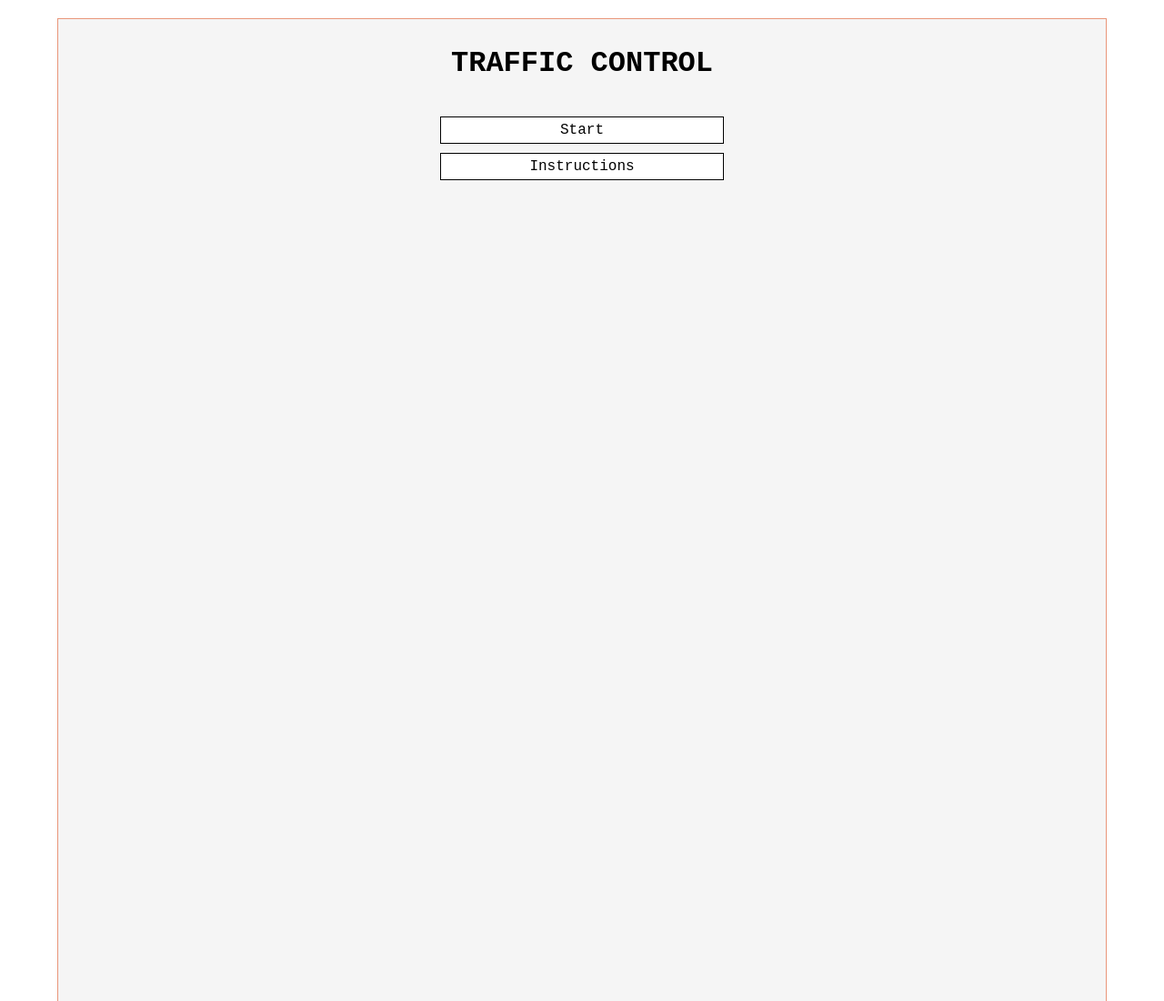
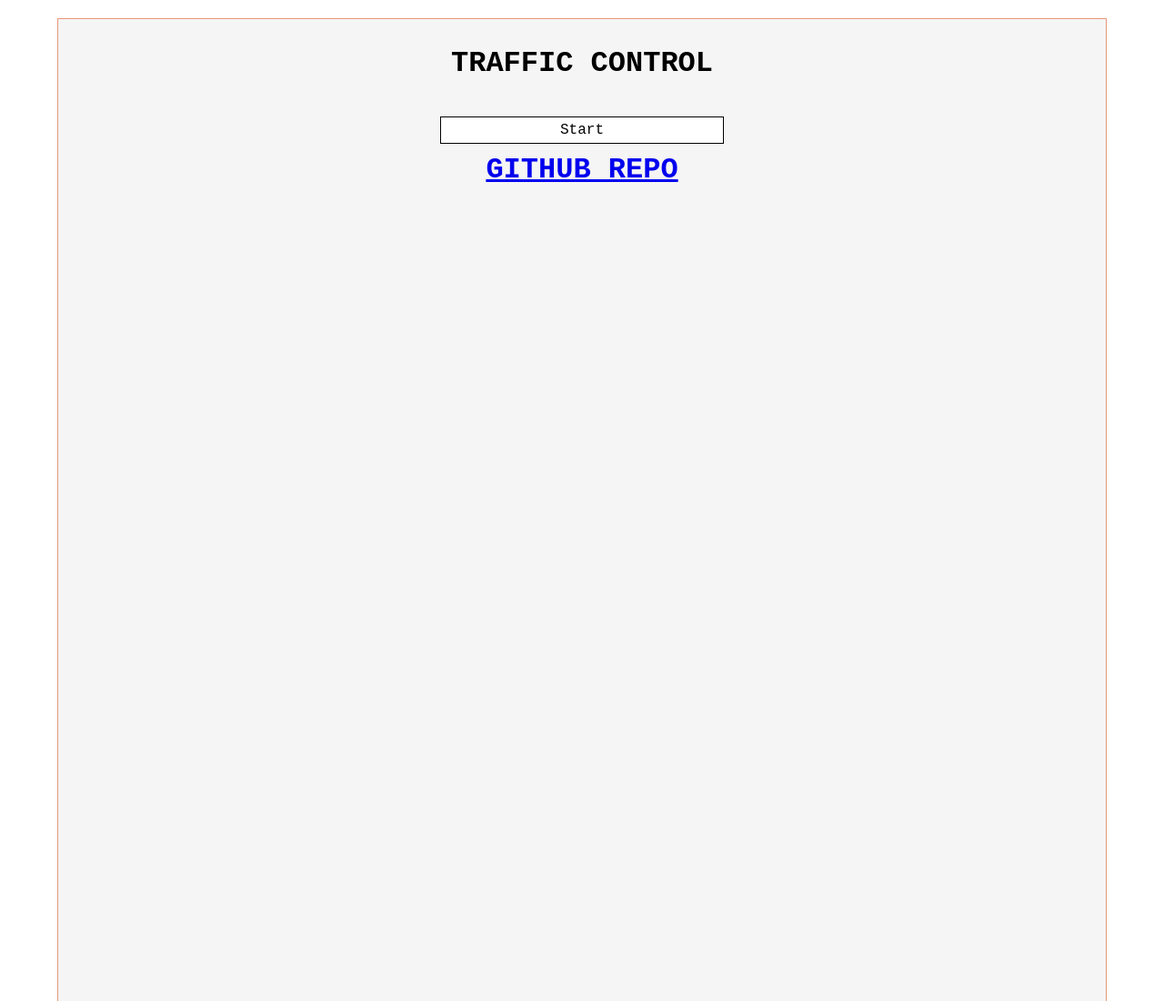
Before and after one commit to pinteionut/Traffic-Game, a plain HTML site: page index.html in a window 1280 px wide. Shown: the top 1100 px of the page at 91% size. Drawn offline with Linux system fonts and the light colour scheme.

Commit message:
Add GitHub Repo link to the main view

```diff
--- a/index.html
+++ b/index.html
@@ -23,8 +23,7 @@
     <h1 id="title">TRAFFIC CONTROL</h1>
     <div id="menu">
       <div id="start-btn" class="option">Start</div>
-      <!-- TODO Add some instructions or remove this div -->
-      <div class="option">Instructions</div>
+      <h1><a target="_" href="https://github.com/pinteionut/Traffic-Game/tree/combined-functionalities">GITHUB REPO</a></h1>
     </div>
     <div id="gesture-learning-container" class="display-none">
       <div class="container">
```
